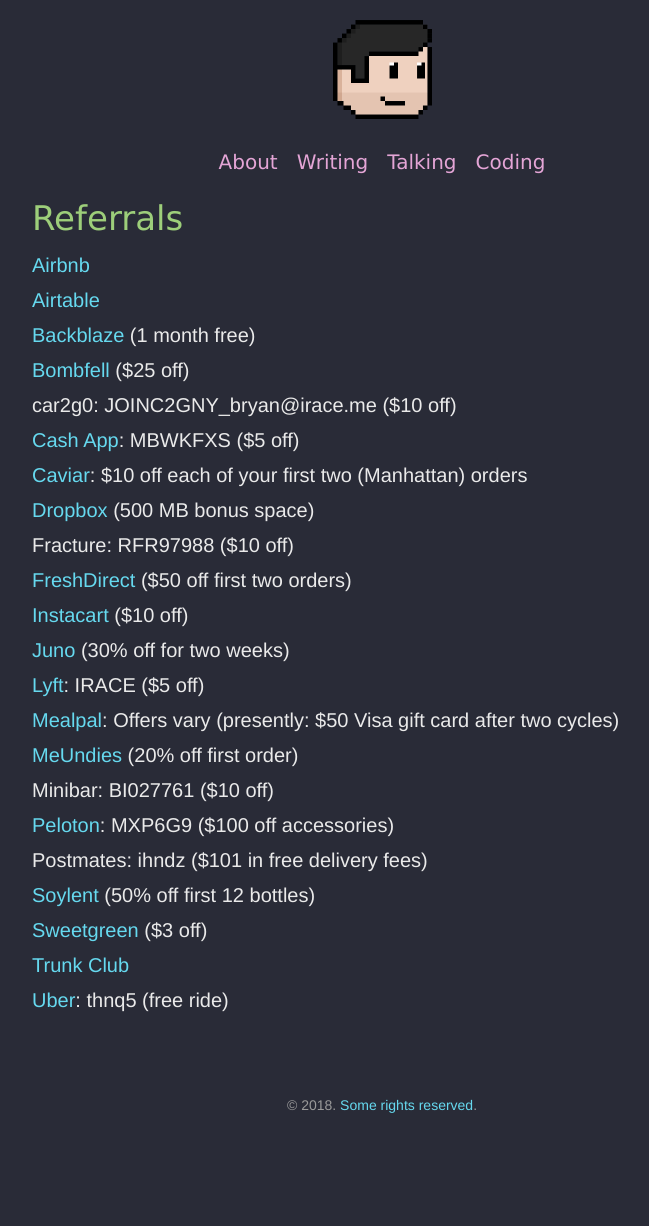
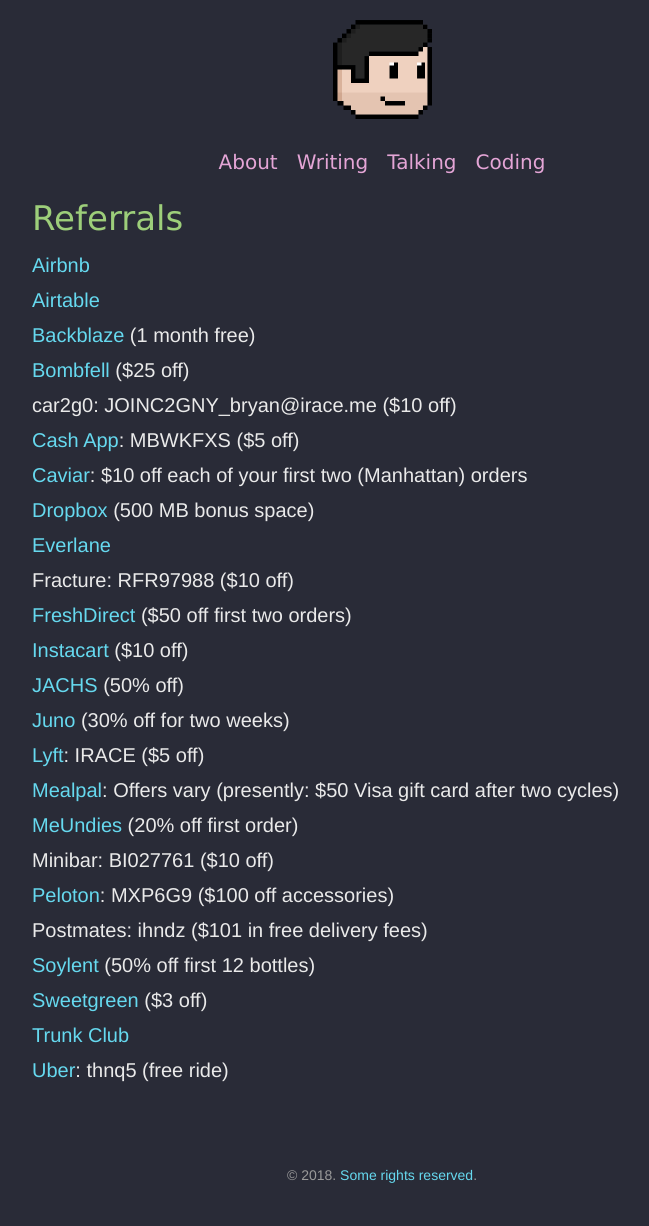
Before and after one commit to irace/irace.github.com, a Jekyll site: the page built from referrals.md, in a window 1280 px wide. Shown: the whole page, without its empty margins (258-907 px from the left). Built offline with Jekyll 4.4.1, drawn with Linux system fonts in a browser that asks for light colours; before the commit the page ends 1156 px from its top, so only the background shows below that.

Commit message:
Add referral codes for Everlane and Jachs

```diff
--- a/referrals.md
+++ b/referrals.md
@@ -11,9 +11,11 @@
 * [Cash App](https://cash.me/app/MBWKFXS): MBWKFXS ($5 off)
 * [Caviar](https://www.trycaviar.com/r/f06r54?s=web): $10 off each of your first two (Manhattan) orders
 * [Dropbox](https://db.tt/PNFeXTxb) (500 MB bonus space)
+* [Everlane](https://www.everlane.com/r/bryanirace)
 * Fracture: RFR97988 ($10 off)
 * [FreshDirect](https://refer.freshdirect.com/s/bryan) ($50 off first two orders)
 * [Instacart](https://inst.cr/t/T7njvHHcW) ($10 off)
+* [JACHS](http://fbuy.me/iVU64) (50% off)
 * [Juno](https://join.gojuno.com/XAEa2Z9f8K) (30% off for two weeks)
 * [Lyft](https://www.lyft.com/invite/IRACE): IRACE ($5 off)
 * [Mealpal](https://mealpal.com/bryanirace): Offers vary (presently: $50 Visa gift card after two cycles)
```
